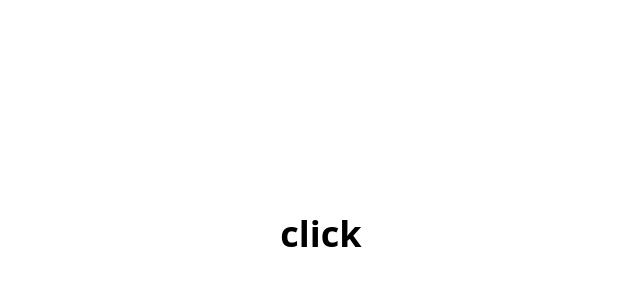
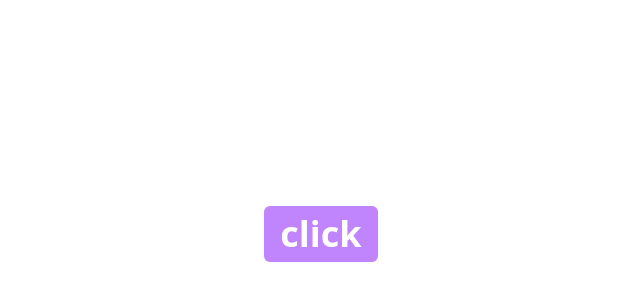
Before and after one commit to mominulhouqe/reusable-compnents, a React (Vite) app: page / in a window 1280 px wide. Shown: the part 166-466 px from the top of the page, without its empty margins (319-959 px from the left). Built offline with nearby package versions, Linux system fonts and the light colour scheme.

Commit message:
Added High label reusable button components

```diff
--- a/src/App.tsx
+++ b/src/App.tsx
@@ -6,7 +6,7 @@ function App() {
   return (
     <Container>
       <div className="h-screen w-full flex justify-center items-center  gap-2">
-       <Button variant='gosht' className="w-72">Click</Button>
+        <Button>Click</Button>
       </div>
     </Container>
   );
--- a/src/components/ui/Button.tsx
+++ b/src/components/ui/Button.tsx
@@ -1,7 +1,20 @@
+import { ButtonHTMLAttributes, DetailedHTMLProps, forwardRef } from "react";
 import cn from "../../utils/cn";
 
-const Button = ({ className, variant }) => {
-  const getVariant = (variant) => {
+type TRef = HTMLButtonElement;
+type TVariant = "solid" | "gosht" | "outline";
+type TButtonOptions = {
+  variant?: TVariant;
+};
+type TButton = DetailedHTMLProps<
+  ButtonHTMLAttributes<HTMLButtonElement>,
+  HTMLButtonElement
+> &
+  TButtonOptions;
+
+const Button = forwardRef<TRef, TButton>(
+  ({ className, variant = "solid", ...rest }, ref) => {
+    const getVariant = (variant: TVariant) => {
       switch (variant) {
         case "outline":
           return "btn-outline";
@@ -14,8 +27,15 @@ const Button = ({ className, variant }) => {
     };
 
     return (
-    <button className={cn( getVariant(variant), className)}>click</button>
+      <button
+        {...rest}
+        ref={ref}
+        className={cn(getVariant(variant), className)}
+      >
+        click
+      </button>
     );
-};
+  }
+);
 
 export default Button;
```
Lines whose indentation alone changed are shown as unchanged.
